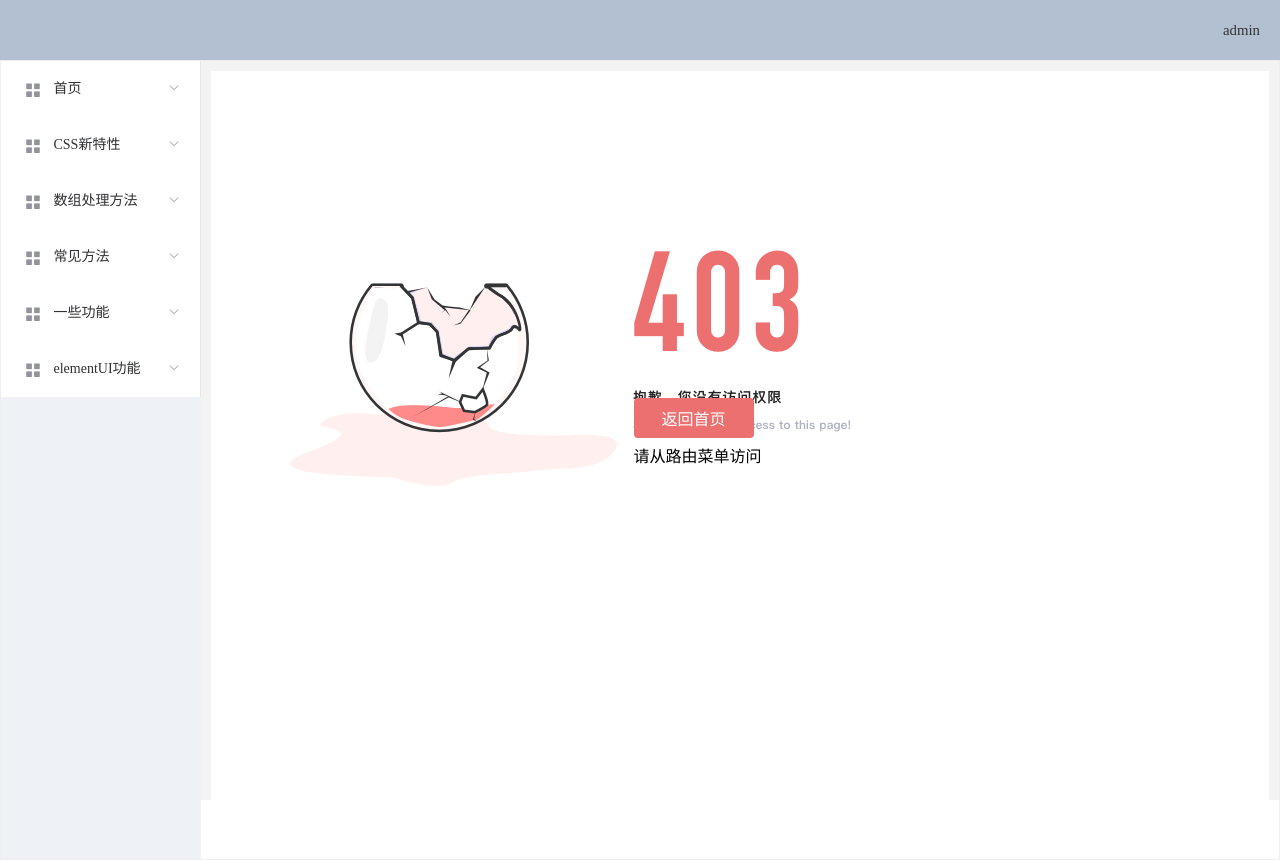
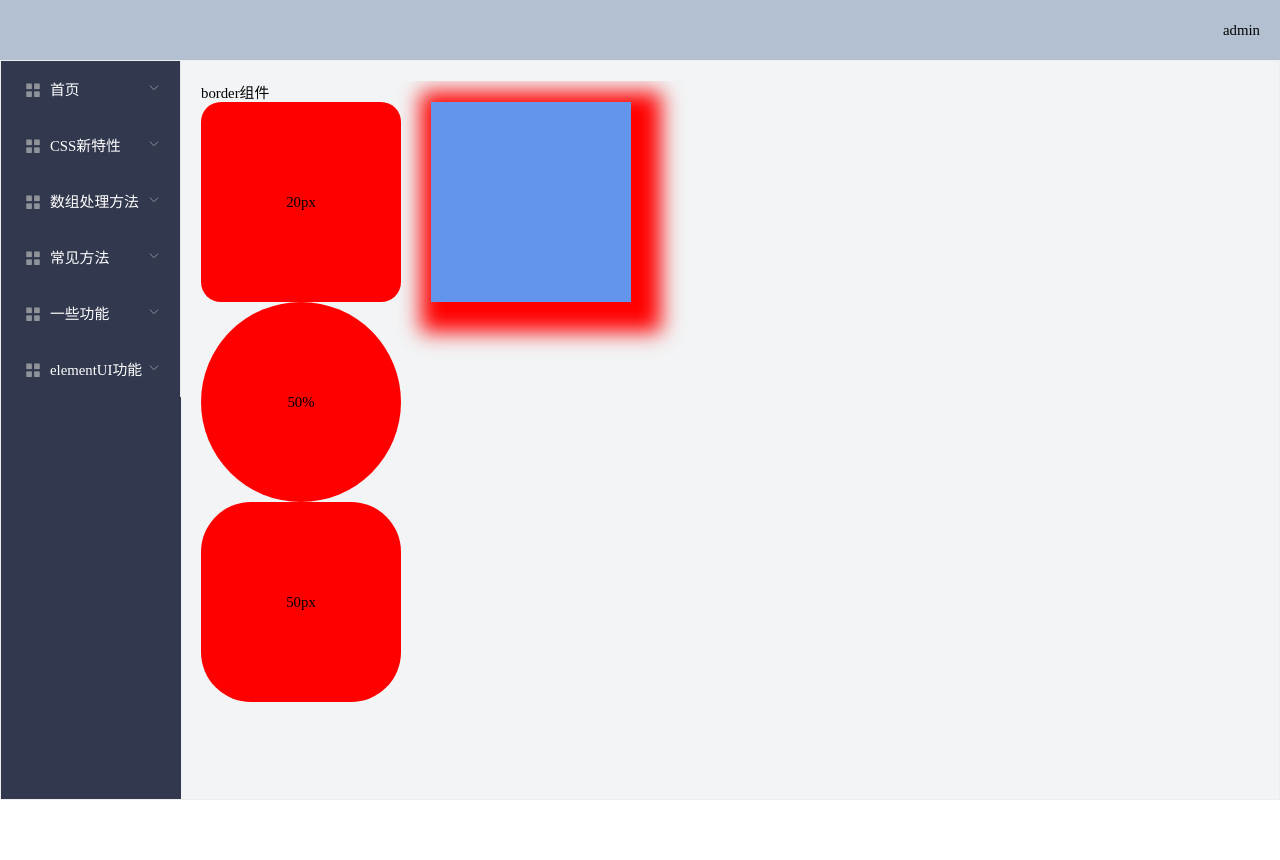
Before and after one commit to Kuka-ze/css3, a Vue app: page /#/border in a window 1280 px wide. Before the commit this address led to /#/. After the commit the page ends 800 px from the top, so only its background shows below. Built offline with nearby package versions, Linux system fonts and the light colour scheme; what vue-photo-preview would draw is missing.

Commit message:
Daily submission

```diff
--- a/src/components/HomePage.vue
+++ b/src/components/HomePage.vue
@@ -5,12 +5,21 @@
         <span>admin</span>
       </el-header>
       <el-container style="height: 100%; border: 1px solid #eee">
-        <el-aside width="200px" style="background-color: rgb(238, 241, 246); height:100%; ">
-          <el-menu v-for="(item,index) in routeList" :key="index">
+        <el-aside width="180px" style="height:100%;background:#32384e; ">
+          <el-menu
+            v-for="(item,index) in routeList"
+            :key="index"
+            class="el-menu-vertical-demo"
+            @open="handleOpen"
+            @close="handleClose"
+            background-color="#32384e"
+            text-color="#fff"
+            active-text-color="#ffd04b"
+          >
             <el-submenu :index="index.toString()">
               <template slot="title">
                 <i class="el-icon-menu"></i>
-                {{item.name}}
+                <span style="color:#fff;">{{item.name}}</span>
               </template>
               <el-menu-item-group v-for="(ite,idx) in item.children" :key="idx">
                 <el-menu-item :index="idx.toString()" @click="toPage(ite)">{{ite.name}}</el-menu-item>
@@ -20,7 +29,7 @@
         </el-aside>
 
         <el-container>
-          <el-main style="margin:10px;background:#ffffff;">
+          <el-main style="margin:20px;">
             <keep-alive>
               <router-view style="width:100%;height:100%;" />
             </keep-alive>
@@ -42,7 +51,7 @@
     };
   },
   created() {
-    console.log("2222", routeList);
+    // console.log("2222", routeList);
     this.routeList = routeList;
   },
 
@@ -70,16 +79,15 @@
   /* width: 100vw;
   height: 100vh; */
   height: 100vh;
-  background: #f3f3f3;
+  background: rgb(242, 244, 245);
 }
 .el-header {
   background-color: #b3c0d1;
-  color: #333;
   line-height: 60px;
 }
 
 .el-aside {
-  color: #333;
+  color: #ffffff;
 }
 .el-main {
   padding: 0 !important;
--- /dev/null
+++ b/src/components/breadcrumb.vue
@@ -0,0 +1,44 @@
+<template>
+  <div class="breadcrumbs flex red">
+    <div class="breadcrumbs-item flex" v-for="(item,index) in breadcrumbs" :key="index" @click="toPage()">{{item.name}}</div>
+  </div>
+</template>
+
+<script>
+export default {
+  name: "breadcrumb",
+  //   props: {},
+  data() {
+    return {
+      //   breadcrumbs: []
+      breadcrumbs: [
+        {
+          name: "首页",
+          href: "/"
+        },
+        {
+          name: "工作台",
+          href: "/"
+        }
+      ]
+    };
+  },
+  methods: {
+    toPage() {
+      console.log("跳转页面");
+    }
+  }
+};
+</script>
+
+<style>
+.breadcrumbs {
+  margin-bottom: 20px;
+}
+.breadcrumbs-item{
+
+}
+.flex {
+    display: flex;
+}
+</style>
--- a/src/pages/views/indexPage.vue
+++ b/src/pages/views/indexPage.vue
@@ -1,20 +1,32 @@
 <template>
-  <div class="">
-      {{ msg }}
- </div>
+  <div>
+    <breadcrum></breadcrum>
+    <el-card class="box-card">首页</el-card>
+  </div>
 </template>
 
 <script>
+import breadcrum from "../../components/breadcrumb.vue";
 export default {
   name: "indexPage",
+  components: {
+    breadcrum
+  },
   data() {
     return {
-      msg: "indexPage"
+      msg: "indexPage",
+      breadcrumbs: [
+        {
+          name: "首页",
+          href: "/"
+        }
+      ]
     };
-  }
+  },
+  created() {},
+  methods: {}
 };
 </script>
 
 <style>
-
 </style>
--- a/src/scss/common.scss
+++ b/src/scss/common.scss
@@ -1,6 +1,7 @@
 /** 下面是flex的公共方法*/
 
 //弹性盒子
+
 .flex {
     display: flex;
 }
@@ -13,4 +14,5 @@
 
 .red {
     background: #f00;
+    color: #fff;
 }
```
Also changed, not shown: src/main.js (+7 -9 lines).
